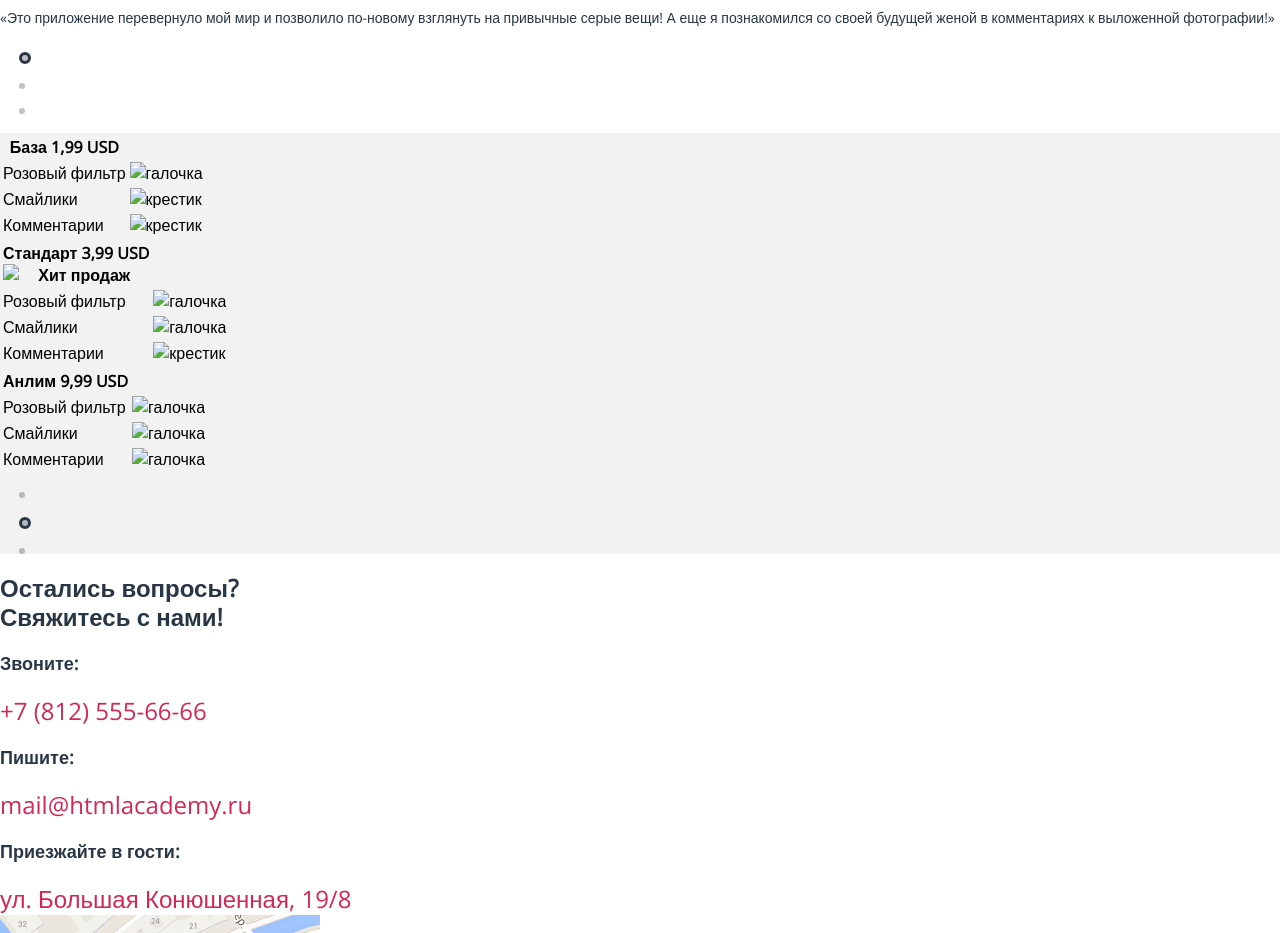
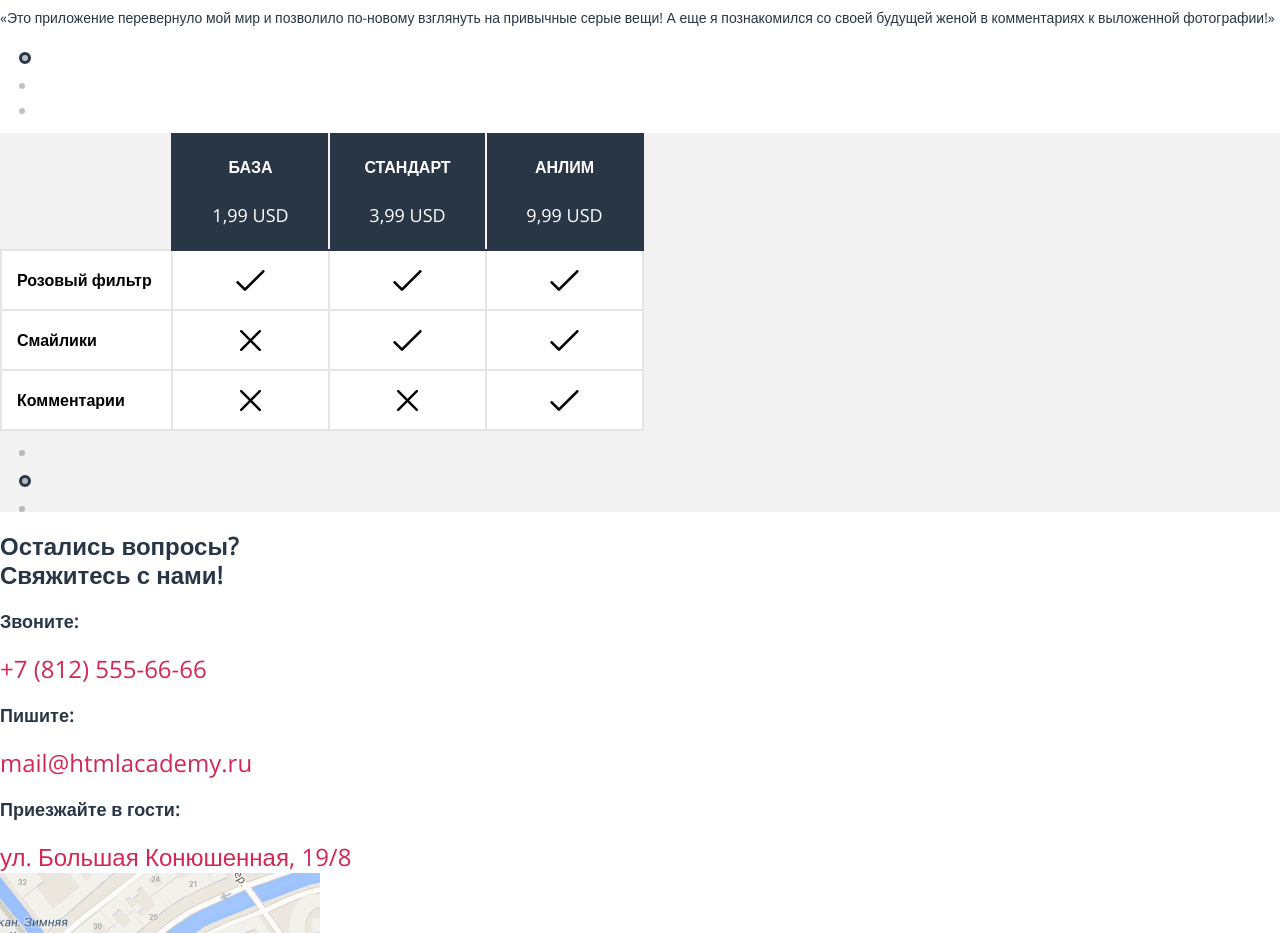
Before and after one commit to Eazy-life1996/680133-pink-20, a website: page source/index.html in a window 1280 px wide. Shown: the part 1467-2400 px from the top of the page. Drawn offline with nearby package versions, Linux system fonts and the light colour scheme; files that its build step writes are made by us from their sources.

Commit message:
сверстал таблицу

```diff
--- a/source/index.html
+++ b/source/index.html
@@ -155,79 +155,109 @@
       <section class="rates">
         <h2 class="visually-hidden">Таблицы тарифов</h2>
         <table class="table">
-          <tr>
-            <th class="table__rate">
-              База 1,99 USD
+          <tr class="table__row">
+            <th></th>
+            <th class="table__th">
+              <p class="table__title">База</p>
+              <p class="table__price">1,99 USD</p>
+            </th>
+            <th class="table__th">
+              <h3 class="table__title">Стандарт</h3>
+              <p class="table__price">3,99 USD</p>
+            </th>
+            <th class="table__th">
+              <h3 class="table__title">Анлим</h3>
+              <p class="table__price">9,99 USD</p>
             </th>
           </tr>
-          <tr class="table__tr">
-            <td class="table__td">Розовый фильтр</td>
+          <tr class="table__row">
+            <th class="table__th-row">Розовый фильтр</th>
             <td class="table__td">
-              <img class="table_img" src="img/svg" alt="галочка" />
+              <img
+                class="table__img"
+                src="img/icon-yes.svg"
+                width="31"
+                height="21"
+                alt="галочка"
+              />
+            </td>
+            <td class="table__td">
+              <img
+                class="table__img"
+                src="img/icon-yes.svg"
+                width="31"
+                height="21"
+                alt="галочка"
+              />
+            </td>
+            <td class="table__td">
+              <img
+                class="table__img"
+                src="img/icon-yes.svg"
+                width="31"
+                height="21"
+                alt="галочка"
+              />
             </td>
           </tr>
-          <tr class="table__tr">
-            <td class="table__td">Смайлики</td>
+          <tr class="table__row">
+            <th class="table__th-row">Смайлики</th>
             <td class="table__td">
-              <img class="table_img" src="img/svg" alt="крестик" />
+              <img
+                class="table__img"
+                src="img/icon-no.svg"
+                width="31"
+                height="21"
+                alt="крестик"
+              />
+            </td>
+            <td class="table__td">
+              <img
+                class="table__img"
+                src="img/icon-yes.svg"
+                width="31"
+                height="21"
+                alt="галочка"
+              />
+            </td>
+            <td class="table__td">
+              <img
+                class="table__img"
+                src="img/icon-yes.svg"
+                width="31"
+                height="21"
+                alt="галочка"
+              />
             </td>
           </tr>
-          <tr class="table__tr">
-            <td class="table__td">Комментарии</td>
+          <tr class="table__row">
+            <th class="table__th-row">Комментарии</th>
             <td class="table__td">
-              <img class="table_img" src="img/svg" alt="крестик" />
+              <img
+                class="table__img"
+                src="img/icon-no.svg"
+                width="31"
+                height="21"
+                alt="крестик"
+              />
             </td>
-          </tr>
-        </table>
-
-        <table class="table">
-          <tr>
-            <th class="table__rate">
-              Стандарт 3,99 USD <img src="img/svg" alt="Хит продаж" />
-            </th>
-          </tr>
-          <tr class="table__tr">
-            <td class="table__td">Розовый фильтр</td>
             <td class="table__td">
-              <img class="table_img" src="img/svg" alt="галочка" />
+              <img
+                class="table__img"
+                src="img/icon-no.svg"
+                width="31"
+                height="21"
+                alt="крестик"
+              />
             </td>
-          </tr>
-          <tr class="table__tr">
-            <td class="table__td">Смайлики</td>
             <td class="table__td">
-              <img class="table_img" src="img/svg" alt="галочка" />
-            </td>
-          </tr>
-          <tr class="table__tr">
-            <td class="table__td">Комментарии</td>
-            <td class="table__td">
-              <img class="table_img" src="img/svg" alt="крестик" />
-            </td>
-          </tr>
-        </table>
-
-        <table class="table">
-          <tr>
-            <th class="table__rate">
-              Анлим 9,99 USD
-            </th>
-          </tr>
-          <tr class="table__tr">
-            <td class="table__td">Розовый фильтр</td>
-            <td class="table__td">
-              <img class="table_img" src="img/svg" alt="галочка" />
-            </td>
-          </tr>
-          <tr class="table__tr">
-            <td class="table__td">Смайлики</td>
-            <td class="table__td">
-              <img class="table_img" src="img/svg" alt="галочка" />
-            </td>
-          </tr>
-          <tr class="table__tr">
-            <td class="table__td">Комментарии</td>
-            <td class="table__td">
-              <img class="table_img" src="img/svg" alt="галочка" />
+              <img
+                class="table__img"
+                src="img/icon-yes.svg"
+                width="31"
+                height="21"
+                alt="галочка"
+              />
             </td>
           </tr>
         </table>
--- a/source/less/blocks/rates.less
+++ b/source/less/blocks/rates.less
@@ -13,3 +13,54 @@
 .rates__toggle--active {
   border: 3px solid @darkgrey;
 }
+
+.table {
+  border-collapse: collapse;
+}
+
+.table__th {
+  background: @darkgrey;
+  border: 2px solid @darkgrey;
+  border-radius: 1px 0px 0px 0px;
+  color: @white;
+}
+
+.table__th:nth-child(3) {
+  border-right: 2px solid @grey;
+}
+
+.table__th:nth-child(2) {
+  border-right: 2px solid @grey;
+}
+
+.table__th-row {
+  padding-top: 18px;
+  padding-bottom: 18px;
+  text-align: left;
+  padding-left: 15px;
+}
+
+.table__td,
+.table__th-row {
+  background: @white;
+  border: 2px solid @lightgrey;
+  border-radius: 1px 0px 0px 0px;
+  width: 153px;
+}
+
+.table__img {
+  margin: 0 auto;
+}
+
+.table__price {
+  font-weight: 300;
+  font-size: 18px;
+  line-height: 30px;
+  text-transform: uppercase;
+}
+
+.table__title {
+  font-size: 16px;
+  line-height: 30px;
+  text-transform: uppercase;
+}
```
